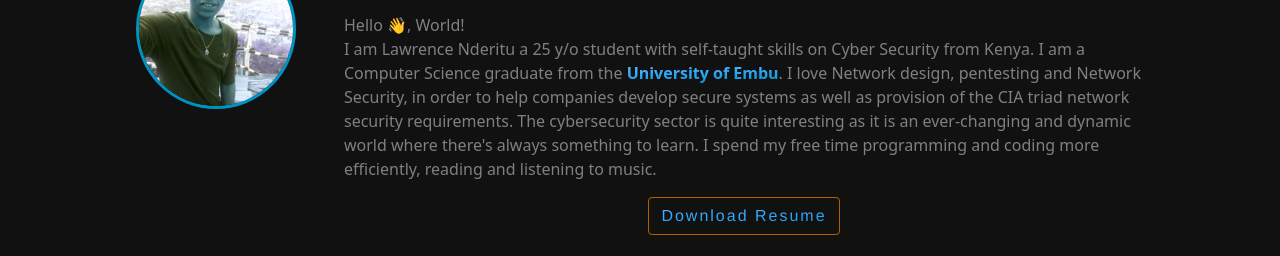
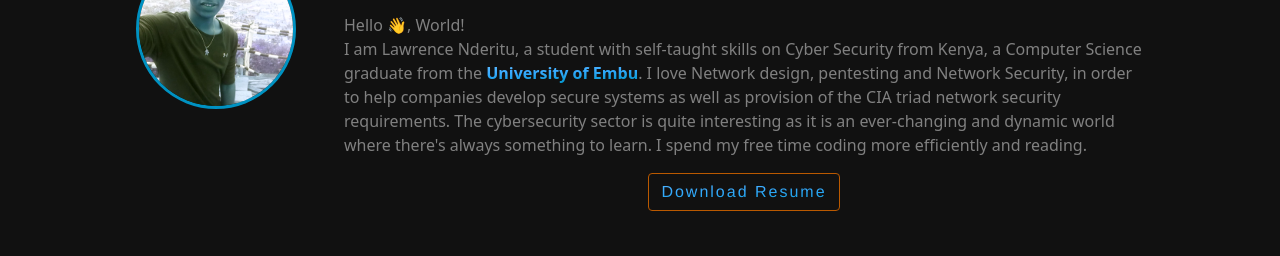
Before and after one commit to Lawrence-Nderitu/home, a plain HTML site: page index.html in a window 1280 px wide. Shown: the part 82-338 px from the top of the page. Drawn offline with nearby package versions, Linux system fonts and the light colour scheme; a web font is replaced by a local one.

Commit message:
Update index.html

```diff
--- a/index.html
+++ b/index.html
@@ -32,10 +32,10 @@
                     <!-- ABOUT ME -->
                     <p class="gray-text">
                         Hello 👋, World! <br>
-                        I am Lawrence Nderitu a 25 y/o student with self-taught skills on Cyber Security from Kenya. I am a Computer Science graduate from the
+                        I am Lawrence Nderitu, a student with self-taught skills on Cyber Security from Kenya, a Computer Science graduate from the
                         <b class="hue-bold"><a href="https://embuni.ac.ke"> University of Embu</a></b>.
                         I love Network design, pentesting and Network Security, in order to help companies develop secure systems as well as provision of the CIA triad network security requirements. The cybersecurity sector is quite interesting as it is an ever-changing and dynamic world where there's always something to learn.
-                        I spend my free time programming and coding more efficiently, reading and listening to music.
+                        I spend my free time coding more efficiently and reading.
                     </p>
                     <div class="d-flex justify-content-center align-content-between flex-wrap gradient-effect" id="connect-elements">
                         <div class="d-grid gap-2">
```
